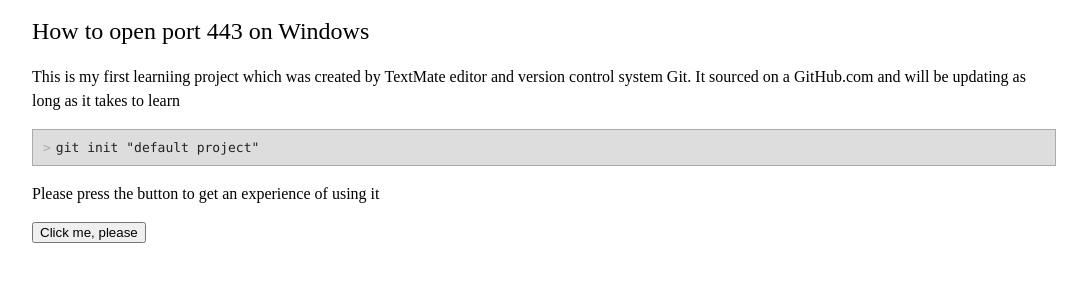
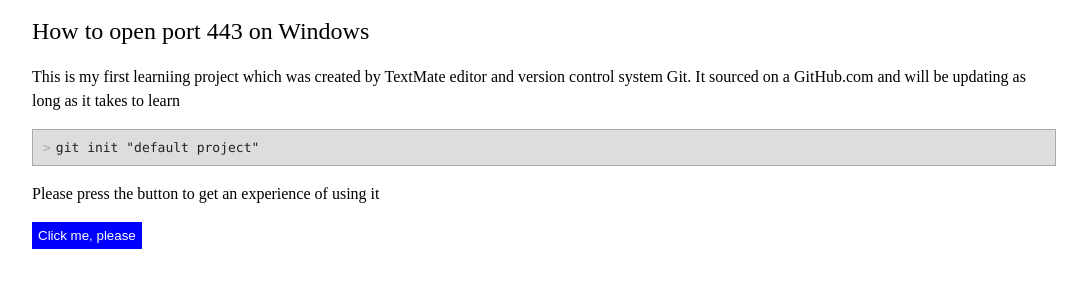
Before and after one commit to rerreby/learn, a plain HTML site: page index.html in a window 1280 px wide. Shown: the part 104-392 px from the top of the page, without its empty margins (96-1183 px from the left). Drawn offline with Linux system fonts and the light colour scheme.

Commit message:
merged with buttons branch

```diff
--- a/style.css
+++ b/style.css
@@ -29,9 +29,6 @@ code:before {
 	padding-right: 5px;
 	color: #aaa;
 }
-<<<<<<< HEAD
-=======
-
 
 button {
 	/*
@@ -42,4 +39,3 @@ button {
 	border: solid 1px blue;
 	padding: 5px;
 }
->>>>>>> buttons
```
